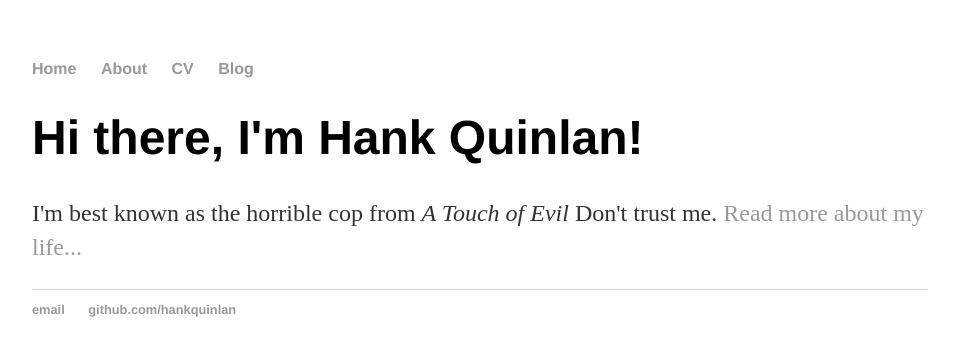
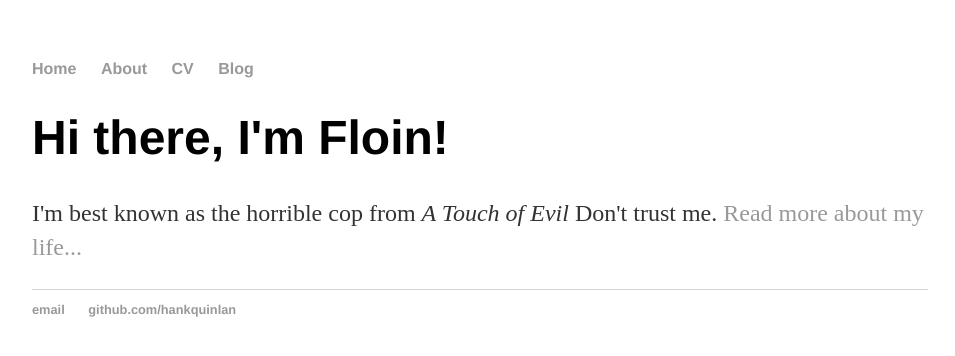
Before and after one commit to floin/floin2.github.io, a Jekyll site: the page built from index.html, in a window 1280 px wide. Shown: the top 356 px of the page, without its empty margins (160-1115 px from the left). Built offline with Jekyll 4.4.1, drawn with Linux system fonts in a browser that asks for light colours.

Commit message:
Update index.html

```diff
--- a/index.html
+++ b/index.html
@@ -1,8 +1,8 @@
 ---
 layout: default
-title: Hank Quinlan, Horrible Cop
+title: Live for leave, your entire life.
 ---
 <div class="blurb">
-	<h1>Hi there, I'm Hank Quinlan!</h1>
+	<h1>Hi there, I'm Floin!</h1>
 	<p>I'm best known as the horrible cop from <em>A Touch of Evil</em> Don't trust me. <a href="/about">Read more about my life...</a></p>
 </div><!-- /.blurb -->
```
